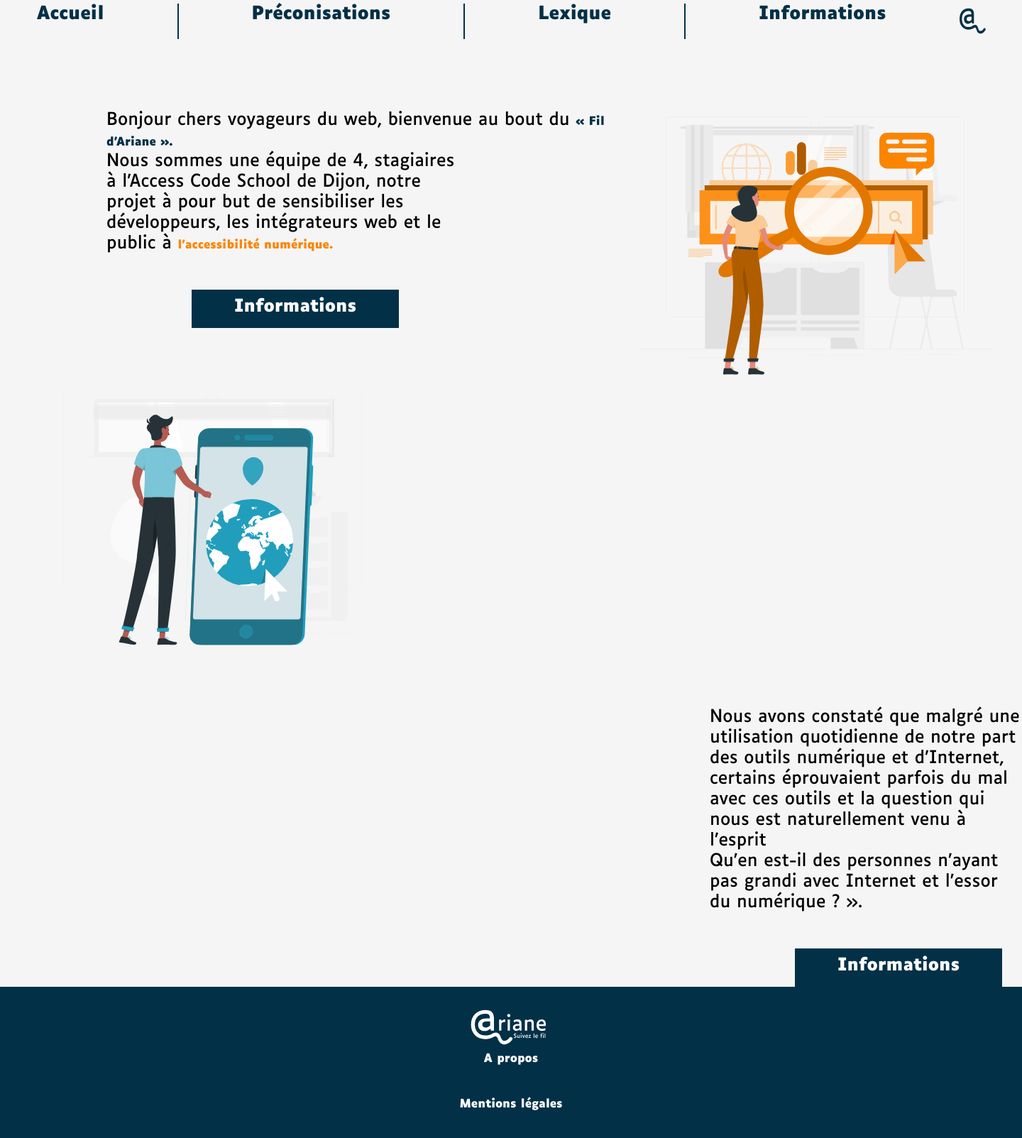
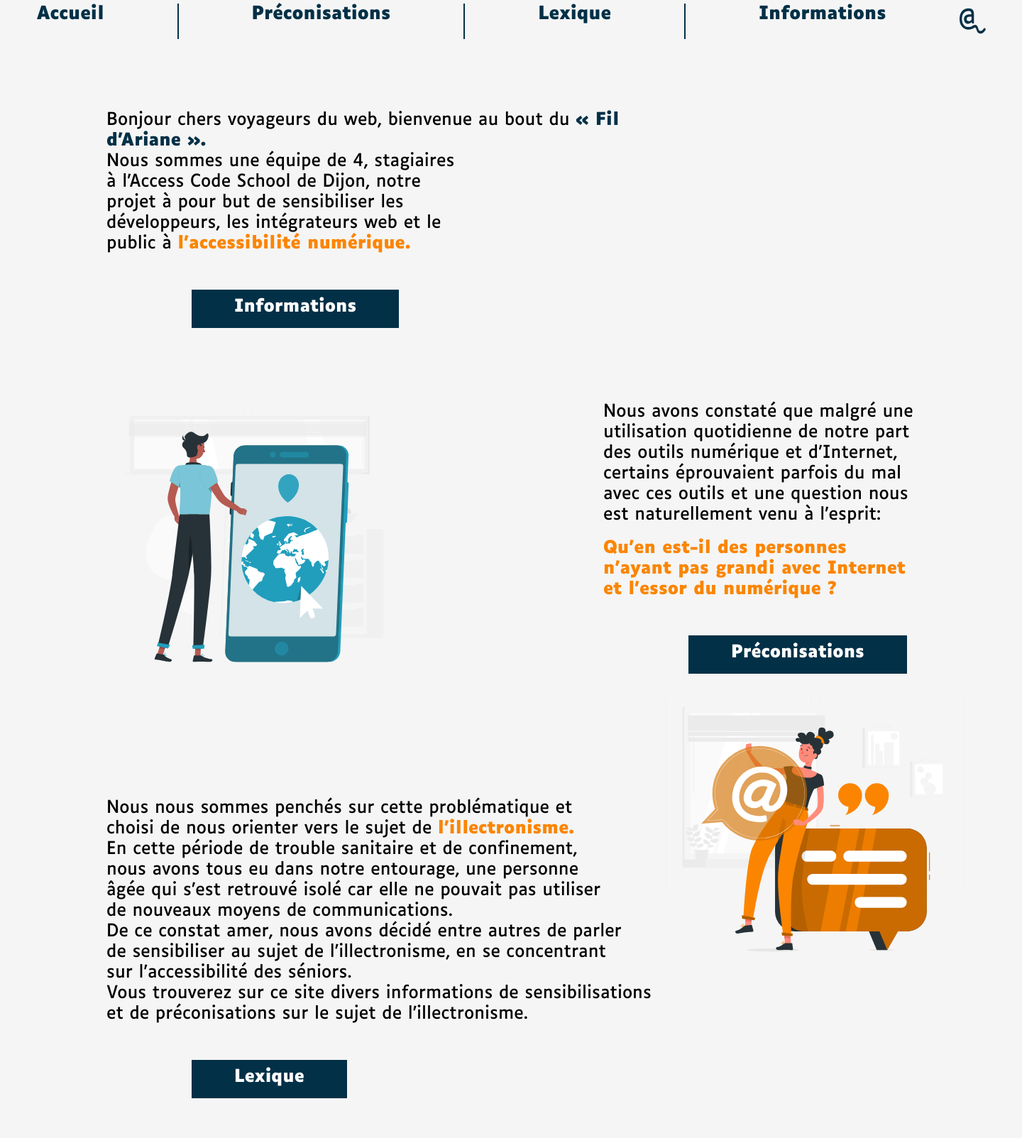
Before and after one commit to Fire-Owl/fil-d-ariane, a PHP site: page /pages/landing-page.php in a window 1440 px wide. Shown: the part 191-1794 px from the top of the page at 71% size. Run offline with PHP 8.4, Linux system fonts and the light colour scheme.

Commit message:
landing page update

```diff
--- a/assets/styles/landing-page.css
+++ b/assets/styles/landing-page.css
@@ -7,9 +7,8 @@
 
  #engines {
     width: 500px;
-    position: absolute;
-    bottom: 0;
-    margin-top: 20px;
+    position: relative;
+    bottom: 450px;
   }
 
   .container_images-informations {
@@ -24,11 +23,14 @@
   .fil {
     color: #023047;
     font-family: "Luciole-Bold";
+    font-size: 24px;
   }
 
   .access {
     color: #fb8500;
     font-family: "Luciole-Bold";
+    font-size: 24px;
+
   }
 
   p {
@@ -57,13 +59,38 @@
     width:500px;
   }
 
-  .container_images-preconisations{
-    padding-top: 30px;
-    padding-left: 40px;
+  .image-preconisations{
+    display: flex;
+    margin-left: 100px;
   }
 
-  .container_preconisations{
-      padding-left: 1000px;
+  .texte-preconisations{
+    padding-left: 1000px;
+    position: relative;
+    top: -900px;
+    left: -150px;
   }
+
+  .Internet{
+    color: #fb8500;
+    font-family: "Luciole-Bold";
+
+  }
+
+  .illectronisme{
+    color: #fb8500;
+    font-family: "Luciole-Bold";
+    font-size: 24px;
+  }
+
+  .container__lexique{
+    margin-left: 150px;
+    position: relative;
+    bottom: 725px;
+  }
+
+  .container_images-informations{
+    position: relative;
+    bottom: 900px;
   /* MEDIA QUERIES POUR LANDING PAGE*/
   /*# sourceMappingURL=style.css.map */
--- a/pages/landing-page.php
+++ b/pages/landing-page.php
@@ -18,8 +18,6 @@
 
        <p class="stagiaires"> Nous sommes une équipe de 4, stagiaires<br> à l’Access Code School de Dijon, notre<br> projet à pour but de sensibiliser les<br> développeurs, les intégrateurs web et le<br> public à <span class="access">l’accessibilité numérique.</span></p>
        <a href="../pages/"><button class="bouton" type="button"> Informations</button></a>
-
-
     </div> <!-- ferme container informations -->
 
     <div class="container_images-informations">
@@ -27,21 +25,37 @@
     </div> <!-- ferme container__images-informations-->
 </div> <!-- ferme container -->
 
-<div class="container-2">
-    <div class="container_images-preconisations">
-        <img src="../assets/images/Online world-rafiki.svg" alt="online world rafiki.svg" id="online">
-    </div> <!-- ferme container__images-preconisations-->
 
-    <div class="container_preconisations">
-        <p class="texte-preconisations">Nous avons constaté que malgré une utilisation quotidienne de notre part des outils numérique et d’Internet, certains éprouvaient parfois du mal avec ces outils et la question qui nous est naturellement venu à l’esprit</p>
+<div class="image-preconisations">
+        <img src="../assets/images/Online world-rafiki.svg" alt="search engines rafiki.svg" id="engines">
+</div><!--ferme div image-->
 
-       <p class="Internet">Qu'en est-il des personnes n’ayant pas grandi avec Internet et l’essor du numérique ? ».</p>
-       <a href="../pages/"><button class="bouton" type="button"> Informations</button></a>
+<div class="texte-preconisations">
+        <p class="Outils">Nous avons constaté que malgré une utilisation quotidienne de notre part des outils numérique et d’Internet, certains éprouvaient parfois du mal avec ces outils et une question nous est naturellement venu à l’esprit:</p><br>
+        <p class="Internet">Qu'en est-il des personnes n’ayant pas grandi avec Internet et l’essor du numérique ? </p>
+        <a href="../pages/"><button class="bouton" type="button"> Préconisations</button></a>
 
+</div>
+
+
+
+
+
+<div class="container">
+    <div class="container__lexique">
+        <p class="texte-lexique"> Nous nous sommes penchés sur cette problématique et<br> choisi de nous orienter vers le sujet de <span class="illectronisme">l’illectronisme.</span><br>
+         En cette période de trouble sanitaire et de confinement,<br> nous avons tous eu dans notre entourage, une personne<br> âgée qui s’est retrouvé isolé car elle ne pouvait pas utiliser<br> de nouveaux moyens de communications.<br>
+         De ce constat amer, nous avons décidé entre autres de parler<br> de sensibiliser au sujet de l’illectronisme, en se concentrant<br> sur l’accessibilité des séniors.<br>
+        Vous trouverez sur ce site divers informations de sensibilisations<br> et de préconisations sur le sujet de l’illectronisme.
+        </p>
+        <a href="../pages/"><button class="bouton" type="button"> Lexique</button></a>
 
     </div> <!-- ferme container informations -->
 
-</div> <!-- ferme container-2-->
+    <div class="container_images-informations">
+        <img src="../assets/images/Mention-rafiki.svg" alt="search engines rafiki.svg" id="engines">
+    </div> <!-- ferme container__images-informations-->
+</div> <!-- ferme container -->
 
 </body>
 
```
